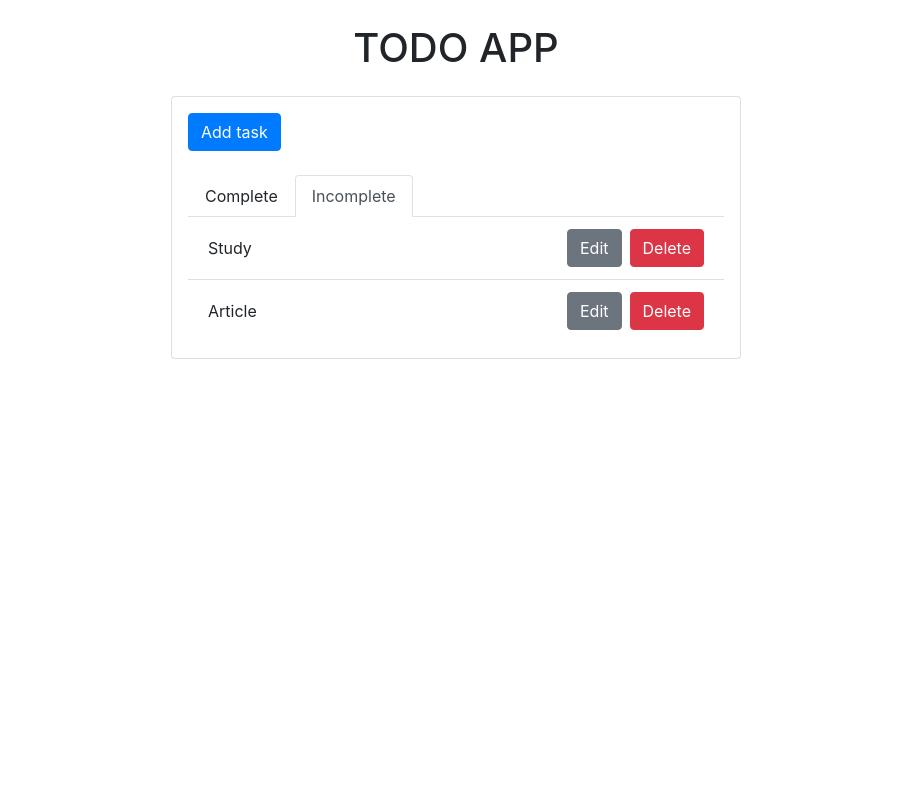
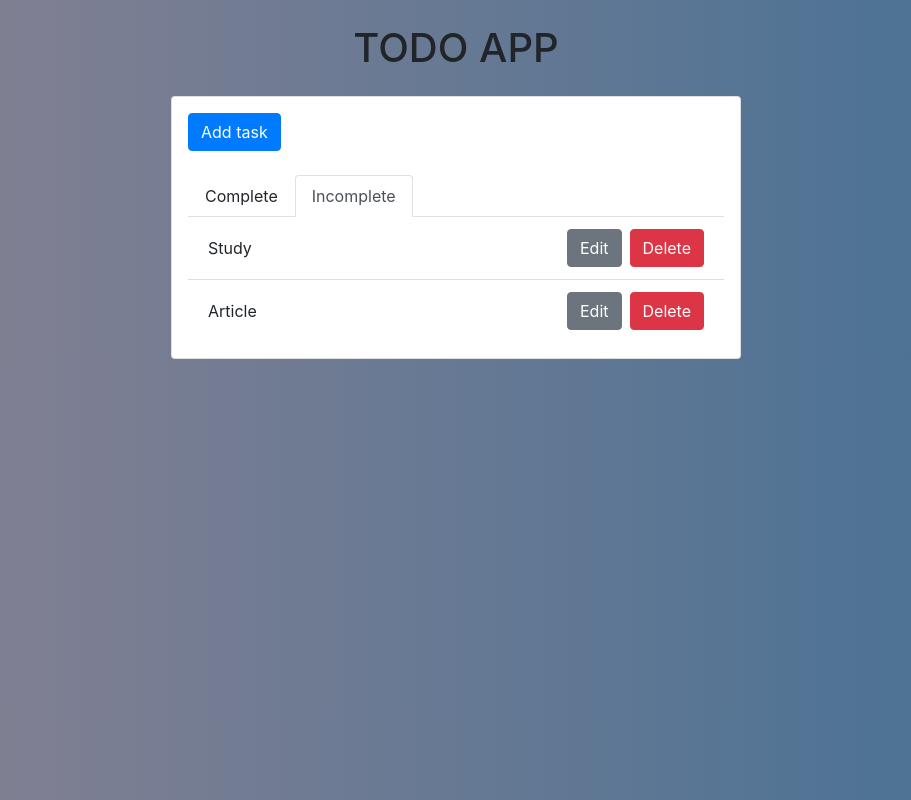
Before and after one commit to etiennody/todo-list, a React (Create React App) app in the folder frontend/: page / in a window 1280 px wide. Shown: the whole page, without its empty margins (184-1095 px from the left). Built offline with nearby package versions, Linux system fonts and the light colour scheme.

Commit message:
added custom index style

```diff
--- a/frontend/src/index.css
+++ b/frontend/src/index.css
@@ -1,13 +1,10 @@
 body {
   margin: 0;
-  font-family: -apple-system, BlinkMacSystemFont, 'Segoe UI', 'Roboto', 'Oxygen',
-    'Ubuntu', 'Cantarell', 'Fira Sans', 'Droid Sans', 'Helvetica Neue',
-    sans-serif;
-  -webkit-font-smoothing: antialiased;
-  -moz-osx-font-smoothing: grayscale;
+  padding: 0;
+  background: linear-gradient(to right, rgb(138, 130, 146), rgb(67, 112, 149));
+  font-family: "Courier New", Courier, monospace;
 }
 
-code {
-  font-family: source-code-pro, Menlo, Monaco, Consolas, 'Courier New',
-    monospace;
+button {
+  cursor: pointer;
 }
```
